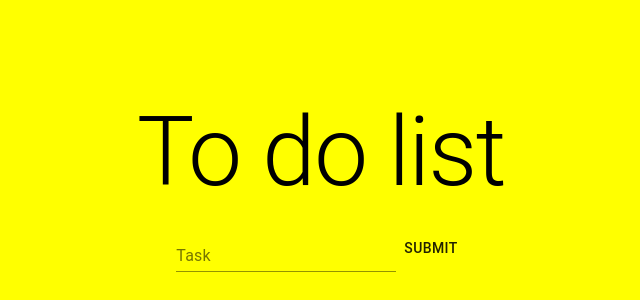
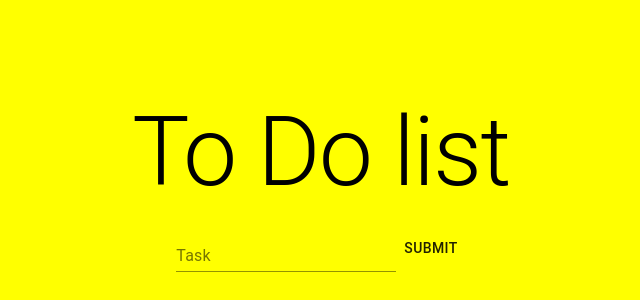
Before and after one commit to chrisclarkedev/To_Do_React, a React (Create React App) app: page / in a window 1280 px wide. Shown: the part 216-516 px from the top of the page, without its empty margins (319-959 px from the left). Built offline with nearby package versions, Linux system fonts and the light colour scheme.

Commit message:
changed main page name

```diff
--- a/src/App.js
+++ b/src/App.js
@@ -59,7 +59,7 @@ function App() {
   return (
     <div className="App">
       <Typography style={{ padding: 16 }} variant="h1">
-        To do list
+        To Do list
       </Typography>
       <TodoForm addTodo={addTodo} />
       <TodoList
```
